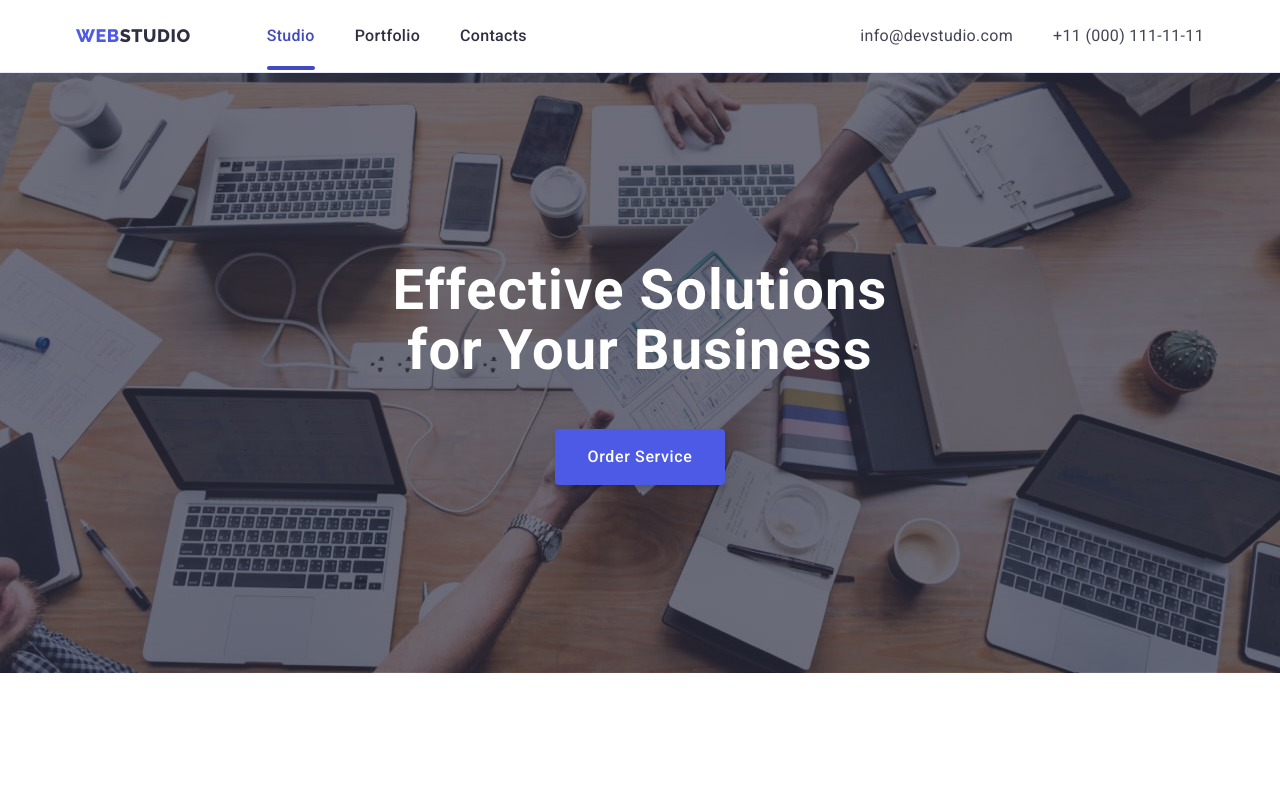
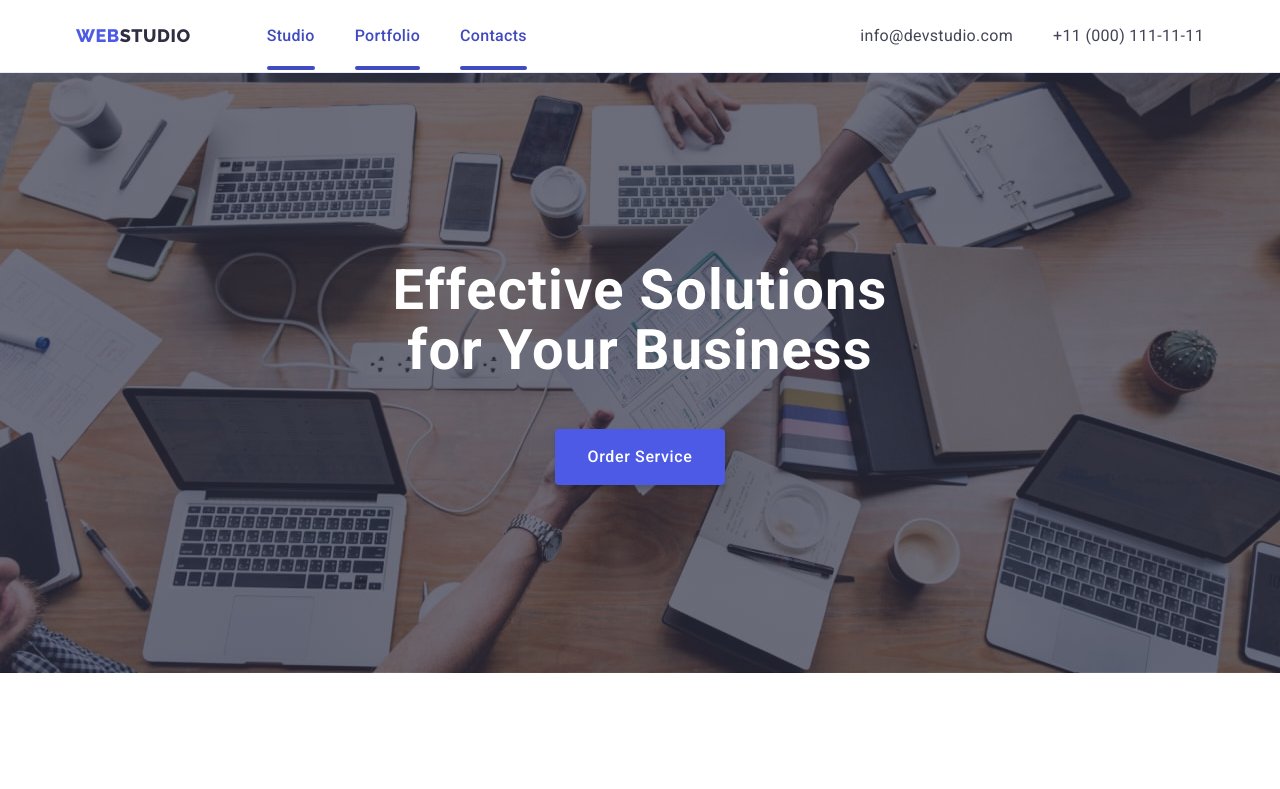
Before and after one commit to TanyaMarchenko/goit-markup-hw-05, a plain HTML site: page index.html in a window 1280 px wide. Shown: the top 789 px of the page. Drawn offline with nearby package versions, Linux system fonts and the light colour scheme.

Commit message:
tenth error correction

```diff
--- a/css/styles.css
+++ b/css/styles.css
@@ -168,7 +168,7 @@ address {
     padding-top: 24px;
     padding-bottom: 24px;
 
-    color: var(--logo-color);
+    color: #404bbf;
 }
 
 .main-menu-link.active {
@@ -186,6 +186,8 @@ address {
     border-radius: 2px;
 
     display: block;
+
+    background-color: #404bbf;
 }
 
 .main-menu-link.active::after {
```
